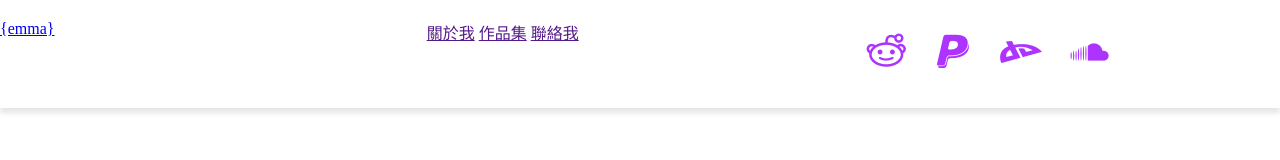
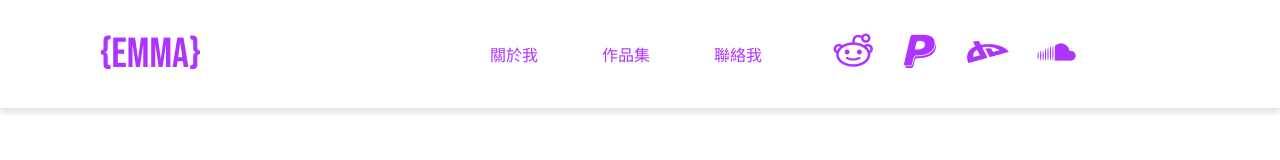
Before and after one commit to emmalu000/HC_ZL_Web_SASS_RWD, a plain HTML site: page index.html in a window 1280 px wide. Drawn offline with Linux system fonts and the light colour scheme.

Commit message:
關於我

```diff
--- a/index.html
+++ b/index.html
@@ -12,7 +12,7 @@
     <!--導覽列-->
     <nav id="navigation">
         <a href="./index.html" class="logo">{emma}</a>
-        <div>
+        <div class="link">
             <a href="">關於我</a>
             <a href="">作品集</a>
             <a href="">聯絡我</a>
--- a/style.scss
+++ b/style.scss
@@ -1,24 +1,51 @@
-@import url('https://fonts.googleapis.com/css2?family=Fjalla+One&display=swap');
+@import url("https://fonts.googleapis.com/css2?family=Bebas+Neue&display=swap");
 
-*{
+//主色與次要色
+$color-main: #ad34ff;
+$color-sub: #6efa7e;
+
+* {
     margin: 0;
     padding: 0;
     box-sizing: border-box;
-    font-family: 微軟正黑體;
+    font-family: 微軟黑正體;
+    color: $color-main;
 }
 
 //導覽列
 #navigation {
-
     display: grid;
     grid-template-columns: 1fr 1fr 1fr;
-    padding: 20px 0;
+    padding: 20px 100px;
     box-shadow: 0 5px 5px rgba(0, 0, 0, 0.1);
+    align-items: center;
+
+    .logo {
+        font-family: "Bebas Neue", cursive;
+        font-size: 42px;
+        text-decoration: none;
+
+        &:hover {
+            color: $color-sub;
+        }
+    }
+
+    .link {
+
+        a {
+            text-decoration: none;
+            padding: 30px;
+            transition: 0.3s;
+
+            &:hover {
+                color: $color-sub;
+            }
+        }
+
+    }
 
     .social {
-
         img {
-
             filter: invert(36%) sepia(82%) saturate(5935%) hue-rotate(265deg) brightness(102%) contrast(101%);
             transition: 0.6s;
 
@@ -27,6 +54,4 @@
             }
         }
     }
-
-
 }
```
Also changed, not shown: style.css, 1 other file.
